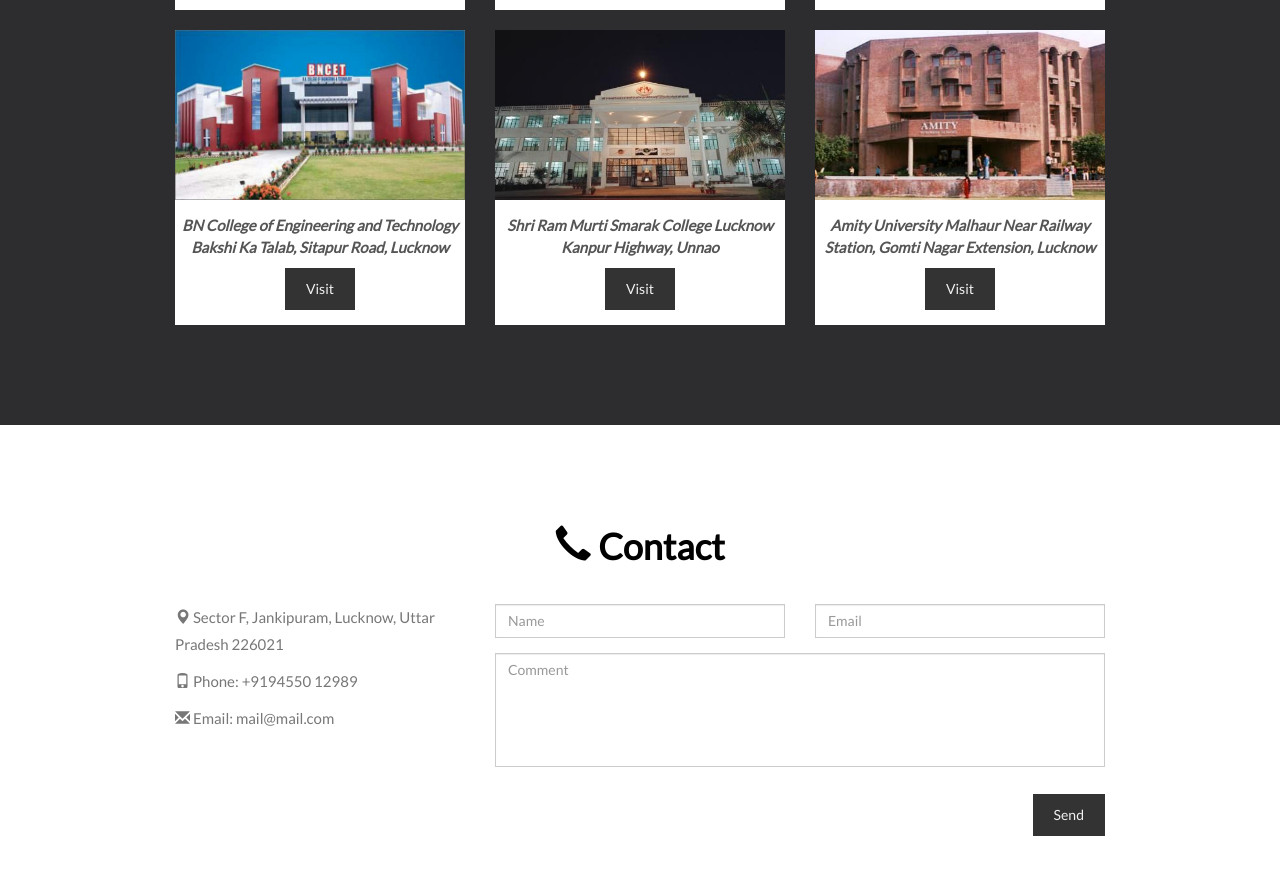
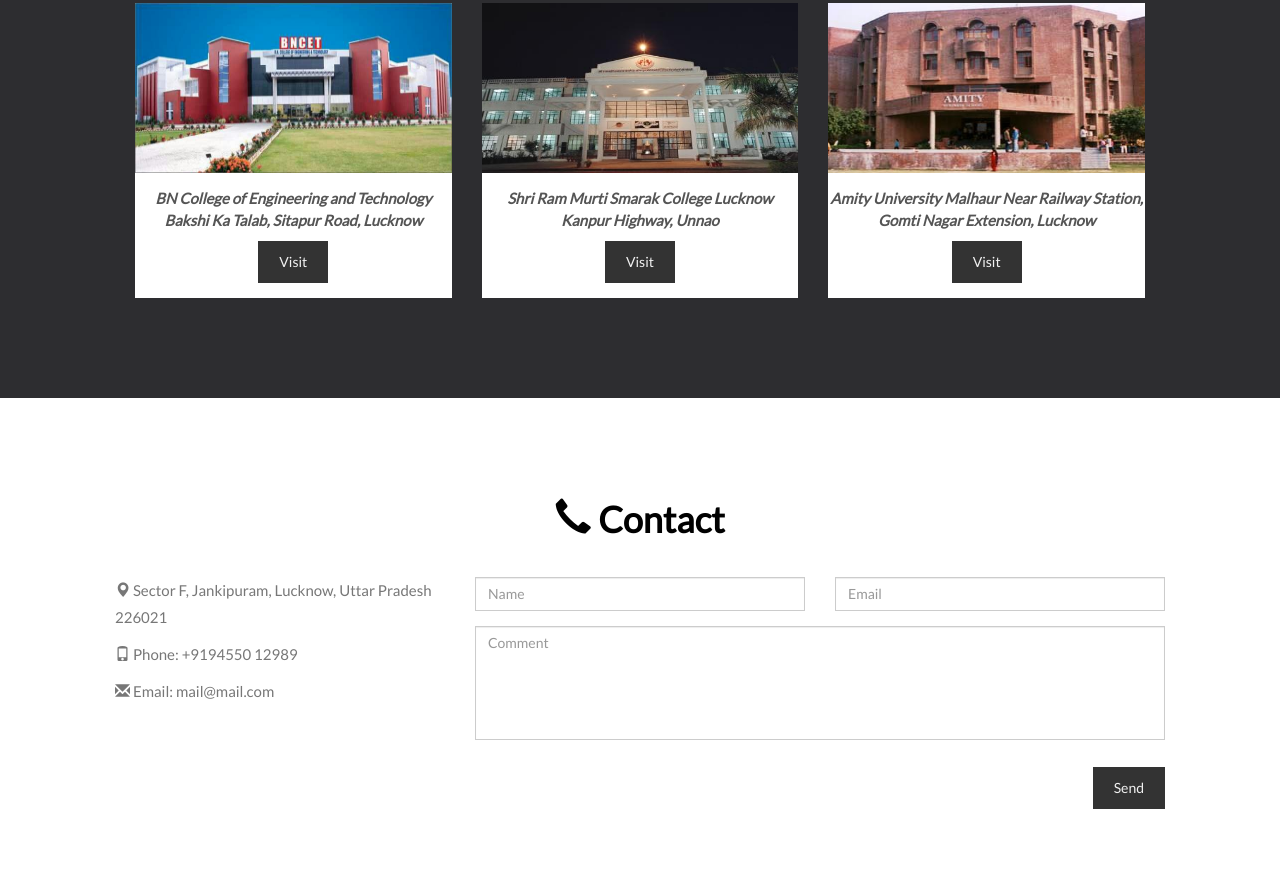
Before and after one commit to shubham860/sample-page, a plain HTML site: page index.html in a window 1280 px wide. Shown: the part 1712-2586 px from the top of the page. Drawn offline with nearby package versions, Linux system fonts and the light colour scheme.

Commit message:
update-5

```diff
--- a/assets/css/stylesheet.css
+++ b/assets/css/stylesheet.css
@@ -9,7 +9,10 @@ h3, h4 {
     color: white
 }
 .container {
-    padding: 80px 120px;
+    padding: 80px 80px;
+}
+#contact {
+    padding: 80px 60px;
 }
 .person {
     border: 10px solid transparent;
@@ -65,7 +68,7 @@ h3, h4 {
           .navbar {
               font-family: Montserrat, sans-serif;
               margin-bottom: 0;
-              background-color: black;
+              background-color:  #2d2d30;
               border: 0;
               font-size: 18px !important;
               letter-spacing: 2px;
```
